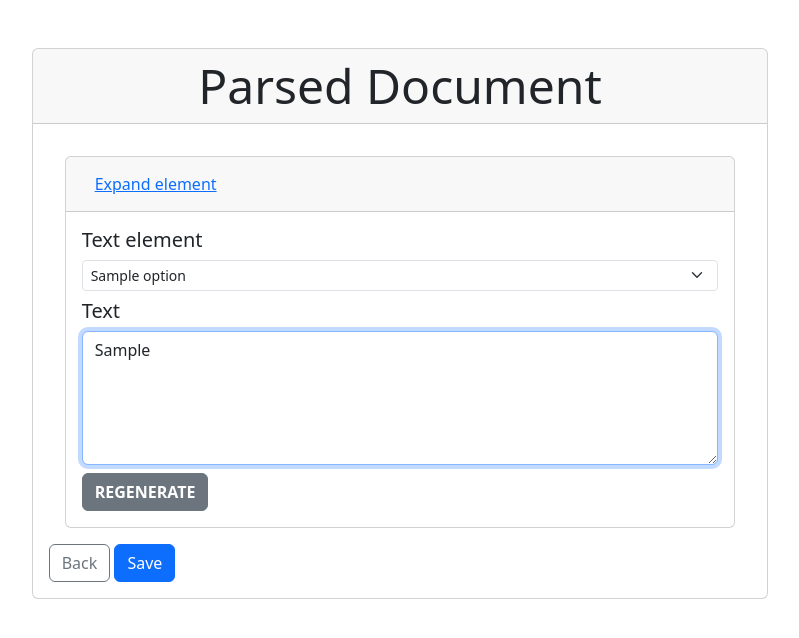
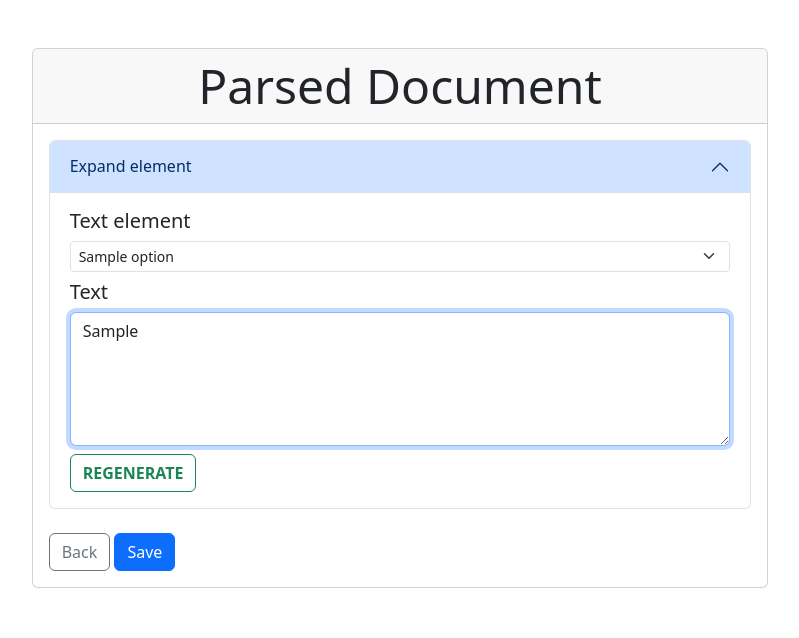
Before and after one commit to lukewanless/docparse, a Django app: template app/parser/templates/parser/display_uploaded_docx.html in a window 1280 px wide. Shown: the top 638 px of the page, without its empty margins (240-1039 px from the left). Run offline with Django 4.2, Linux system fonts and the light colour scheme; the template is opened without the code that fills it: most values are stand-ins (such as "Sample title", 1, 10 or a date in 2020).

Commit message:
UI Improvements

```diff
--- a/app/parser/templates/parser/completed.html
+++ b/app/parser/templates/parser/completed.html
@@ -10,7 +10,7 @@
             <div class="card-body">
                 <div class="text-center">
                     <p>Your document has been successfully processed.</p>
-                    <a href="{% url 'download_docx' %}" class="btn btn-outline-primary fw-bold mb-3" download>Download Docx</a>
+                    <a href="{% url 'download_docx' %}" class="btn btn-primary fw-bold mb-3" download>Download Docx</a>
                     <br>
                 </div>
                 <a href="{% url 'display_uploaded_docx' %}" class="btn btn-outline-secondary fw-bold">Back</a>
--- a/app/parser/templates/parser/display_uploaded_docx.html
+++ b/app/parser/templates/parser/display_uploaded_docx.html
@@ -6,19 +6,20 @@
         <div class="card">
             <h1 class="card-header text-center display-5">Parsed Document</h1>
             <div class="card-body">
-                {% for list in text %}
-                    <div class="card m-3">
-                        <div class="card-header">
-                            <button class="btn btn-link" type="button" data-bs-toggle="collapse" data-bs-target="#collapse-{{ forloop.counter0 }}" aria-expanded="true" aria-controls="collapse-{{ forloop.counter0}}">
+                <div class="accordion" id="accordionExample">
+                    {% for list in text %}
+                    <div class="accordion-item">
+                        <h2 class="accordion-header" id="heading-{{ forloop.counter0 }}">
+                            <button class="accordion-button" type="button" data-bs-toggle="collapse" data-bs-target="#collapse-{{ forloop.counter0 }}" aria-expanded="true" aria-controls="collapse-{{ forloop.counter0 }}">
                                 Expand element
                             </button>
-                        </div>
-                        <div id="collapse-{{ forloop.counter0 }}" class="collapse show">
-                            <div class="card-body">
+                        </h2>
+                        <div id="collapse-{{ forloop.counter0 }}" class="accordion-collapse collapse show" aria-labelledby="heading-{{ forloop.counter0 }}" data-bs-parent="#accordionExample">
+                            <div class="accordion-body">
                                 <h5>
                                     Text element
                                 </h5>
-                                    <!-- Add the <select> element here -->
+                                <!-- Add the <select> element here -->
                                 <select class="form-select form-select-sm mb-2" name="element-{{ forloop.counter0 }}">
                                     {% for option in options %}
                                         <option value="{{ option }}" {% if option == list.0 %}selected{% endif %}>{{ option }}</option>
@@ -31,23 +32,23 @@
                                     <!-- this secures the form from malicious attacks during submission -->
                                     {% csrf_token %}
                                     <textarea rows="5" cols="10" class="form-control mb-2" required type="text" autofocus="autofocus" name="prompt" value="{{ list.1 }}" data-form-id="{{ forloop.counter0 }}" id="">{{ list.1 }}</textarea>
-                                    <button class="btn btn-secondary fw-bold" name="regenerate_btn" value="{{ forloop.counter0 }}" type="button">
+                                    <button class="btn btn-outline-success fw-bold" name="regenerate_btn" value="{{ forloop.counter0 }}" type="button">
                                         REGENERATE
                                     </button>
                                 </form>
                             </div>
                         </div>
                     </div>
-                {% endfor %}
+                    {% endfor %}
+                </div>
+                <br>
                 <a href="{% url 'upload' %}" class="btn btn-outline-secondary">Back</a>
                 <button id="saveButton" class="btn btn-primary">Save</button>
             </div>
         </div>
     </div>
-  </div>
 </div>
 <script>
-
   function saveTextFromTextareas() {
     const textareas = document.querySelectorAll("textarea[name='prompt']");
     const texts = [];
--- a/app/parser/templates/parser/upload.html
+++ b/app/parser/templates/parser/upload.html
@@ -9,7 +9,7 @@
                 <form method="POST" class="post-form" enctype="multipart/form-data">
                   {% csrf_token %}
                   {{ form.as_p }}
-                  <button type="submit" class="btn btn-outline-primary fw-bold" name="parse_document">Parse Document</button>
+                  <button type="submit" class="btn btn-primary fw-bold" name="parse_document">Parse Document</button>
                 </form>
             </div>
         </div>
```
